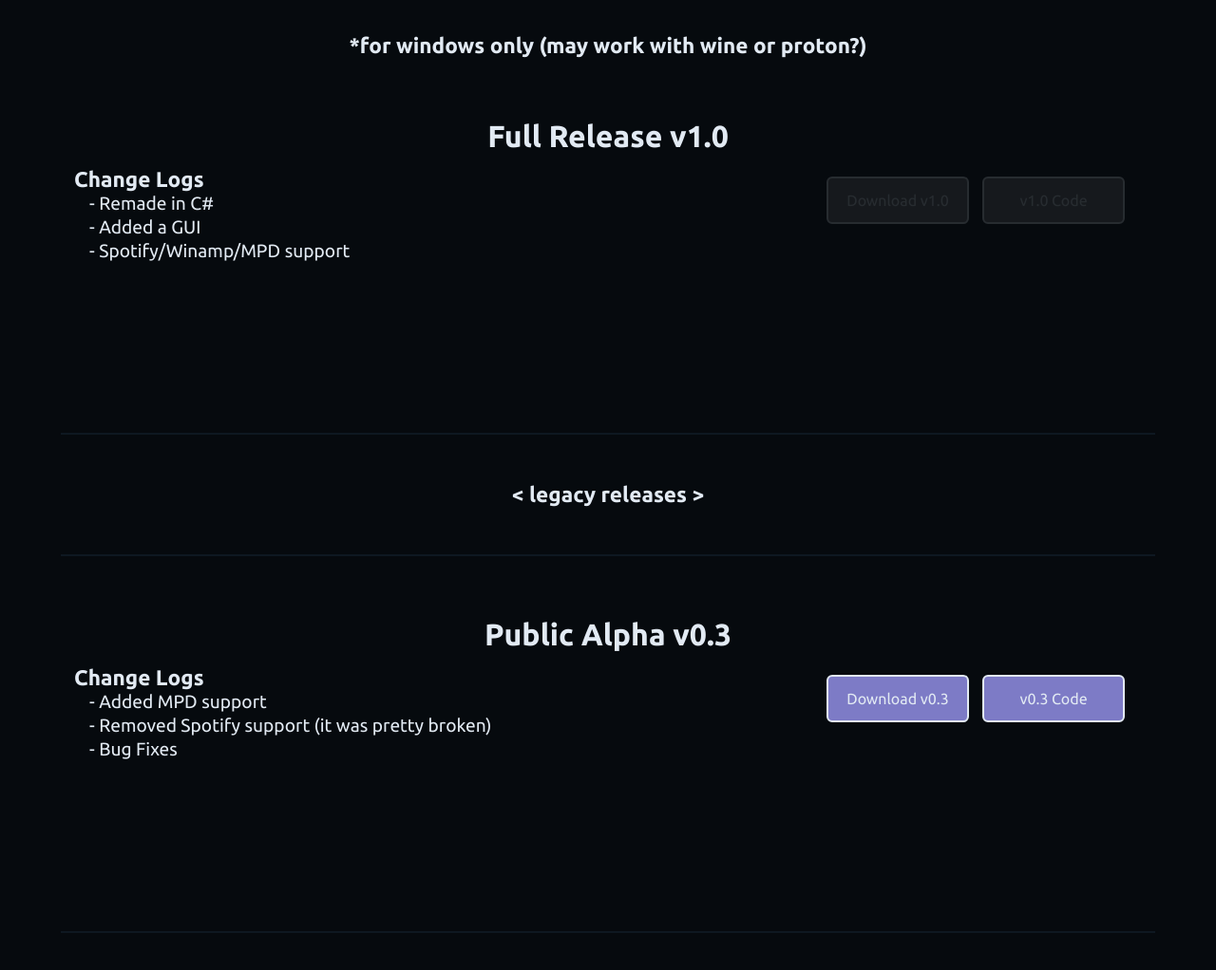
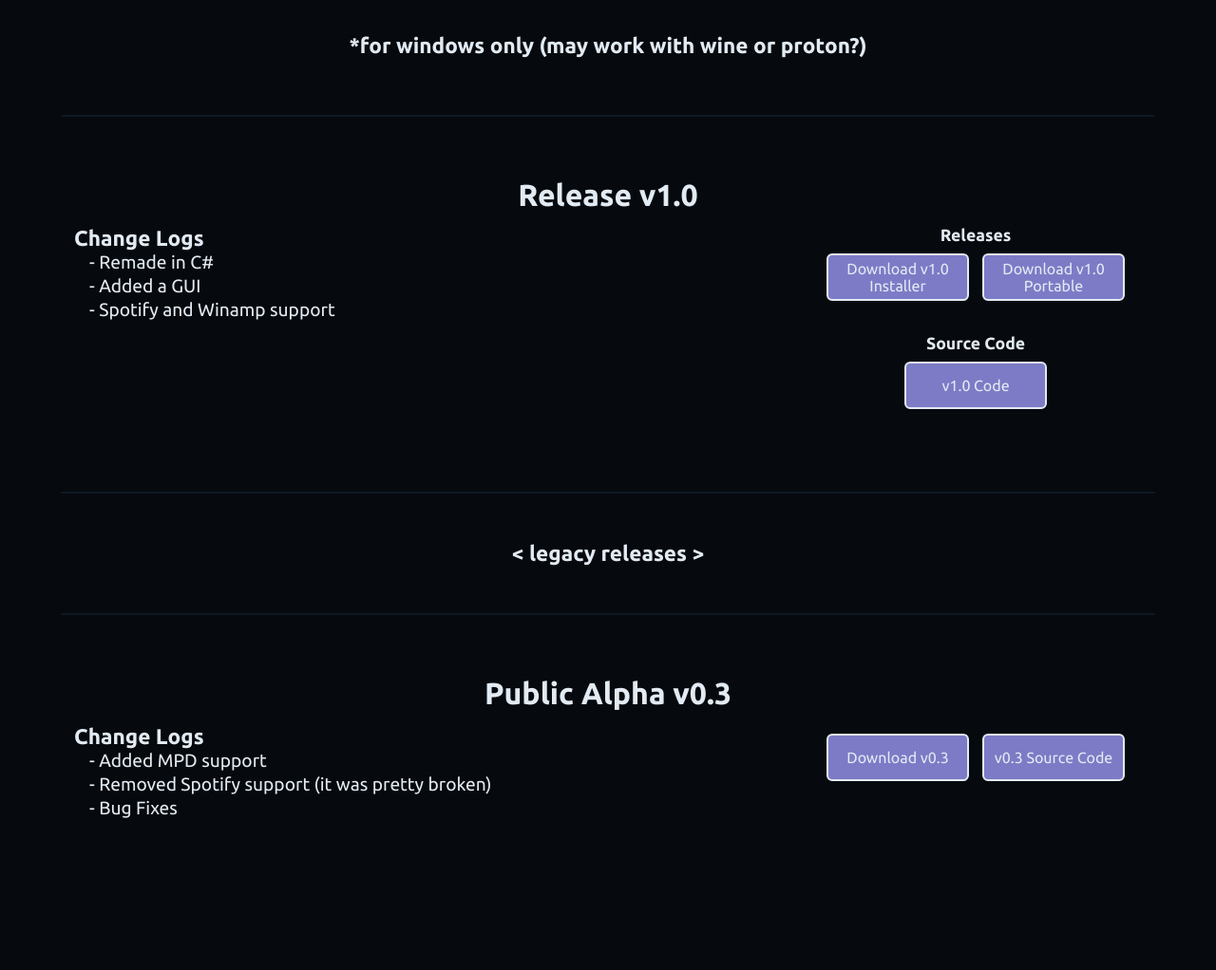
Before and after one commit to aexyzk/aexyzk.github.io, a plain HTML site: page sillyosc/downloads/index.html in a window 1280 px wide. Shown: the part 220-1242 px from the top of the page at 95% size. Drawn offline with Linux system fonts and the light colour scheme.

Commit message:
updated SillyOSC

```diff
--- a/sillyosc/downloads/index.html
+++ b/sillyosc/downloads/index.html
@@ -39,20 +39,27 @@
 
                 <h5 style="margin-bottom: 60px;">*for windows only (may work with wine or proton?)</h5>
 
-                <h4 style="margin-top: 64px;">Full Release v1.0</h4>
+                <hr>
+
+                <h4 style="margin-top: 64px;">Release v1.0</h4>
                 <div class="row">
                     <div class="column">
                         <h5 style="text-align: left;">Change Logs</h5>
                         <ol>
                             <p style="padding: 1px; margin-left: 15px;"> - Remade in C#</p>
                             <p style="padding: 1px; margin-left: 15px;"> - Added a GUI</p>
-                            <p style="padding: 1px; margin-left: 15px;"> - Spotify/Winamp/MPD support</p>
+                            <p style="padding: 1px; margin-left: 15px;"> - Spotify and Winamp support</p>
                         </ol>
                     </div>
                     <div class="column" style="max-width: 350px; height: 256px;">
+                        <h6>Releases</h6>
                         <div class="button-group">
-                            <a href="" class="button-dis">Download v1.0</a>
-                            <a href="" class="button-dis">v1.0 Code</a>
+                            <a href="https://github.com/aexyzk/sillyosc/releases/download/v1.0/SillyOSC_Windows_v1.0_Setup.msi" class="button">Download v1.0 Installer</a>
+                            <a href="https://github.com/aexyzk/sillyosc/releases/download/v1.0/SillyOSC_Windows_v.1.0_Portable.zip" class="button">Download v1.0 Portable</a>
+                        </div>
+                        <h6 style="margin-top: 35px;">Source Code</h6>
+                        <div class="button-group">
+                            <a href="https://github.com/aexyzk/sillyosc/archive/refs/tags/v1.0.zip" class="button">v1.0 Code</a>
                         </div>
                     </div>
                 </div>
@@ -75,8 +82,8 @@
                     </div>
                     <div class="column" style="max-width: 350px; height: 256px;">
                         <div class="button-group">
-                            <a href="https://github.com/aexyzk/sillyosc/releases/download/Release/VRChat.Discord.Presence.v0.3.Python.zip" class="button">Download v0.3</a>
-                            <a href="https://github.com/aexyzk/sillyosc/archive/refs/tags/Release.zip" class="button">v0.3 Code</a>
+                            <a href="https://github.com/aexyzk/sillyosc/releases/download/v0.3/VRChat.Discord.Presence.v0.3.Python.zip" class="button">Download v0.3</a>
+                            <a href="https://github.com/aexyzk/sillyosc/archive/refs/tags/v0.3.zip" class="button">v0.3 Source Code</a>
                         </div>
                     </div>
                 </div>
@@ -95,7 +102,7 @@
                     <div class="column" style="max-width: 350px; height: 256px;">
                         <div class="button-group">
                             <a href="https://github.com/aexyzk/sillyosc/releases/download/v0.2/VRChat.Discord.Presence.v0.2.Python.zip" class="button">Download v0.2</a>
-                            <a href="https://github.com/aexyzk/sillyosc/archive/refs/tags/v0.2.zip" class="button">v0.2 Code</a>
+                            <a href="https://github.com/aexyzk/sillyosc/archive/refs/tags/v0.2.zip" class="button">v0.2 Source Code</a>
                         </div>
                     </div>
                 </div>
@@ -113,7 +120,7 @@
                     <div class="column" style="max-width: 350px; height: 256px;">
                         <div class="button-group">
                             <a href="https://github.com/aexyzk/sillyosc/releases/download/Legacy/VRChat.Discord.Presence.v0.1.Python.zip" class="button">Download v0.1</a>
-                            <a href="https://github.com/aexyzk/sillyosc/archive/refs/tags/Legacy.zip" class="button">v0.1 Code</a>
+                            <a href="https://github.com/aexyzk/sillyosc/archive/refs/tags/Legacy.zip" class="button">v0.1 Source Code</a>
                         </div>
                     </div>
                 </div>
--- a/sillyosc/styles.css
+++ b/sillyosc/styles.css
@@ -33,6 +33,8 @@ h3 {font-size: 2.827rem; /* 45.28px */}
 h4 {font-size: 1.999rem; /* 32px */}
 
 h5 {font-size: 1.414rem; /* 22.56px */}
+
+h6 {font-size: 1.100rem; /* 22.56px */}
 
 small {font-size: 0.707rem; /* 11.36px */}
 
```
Also changed, not shown: sillyosc/gui.png, sillyosc/image.webp (deleted).
